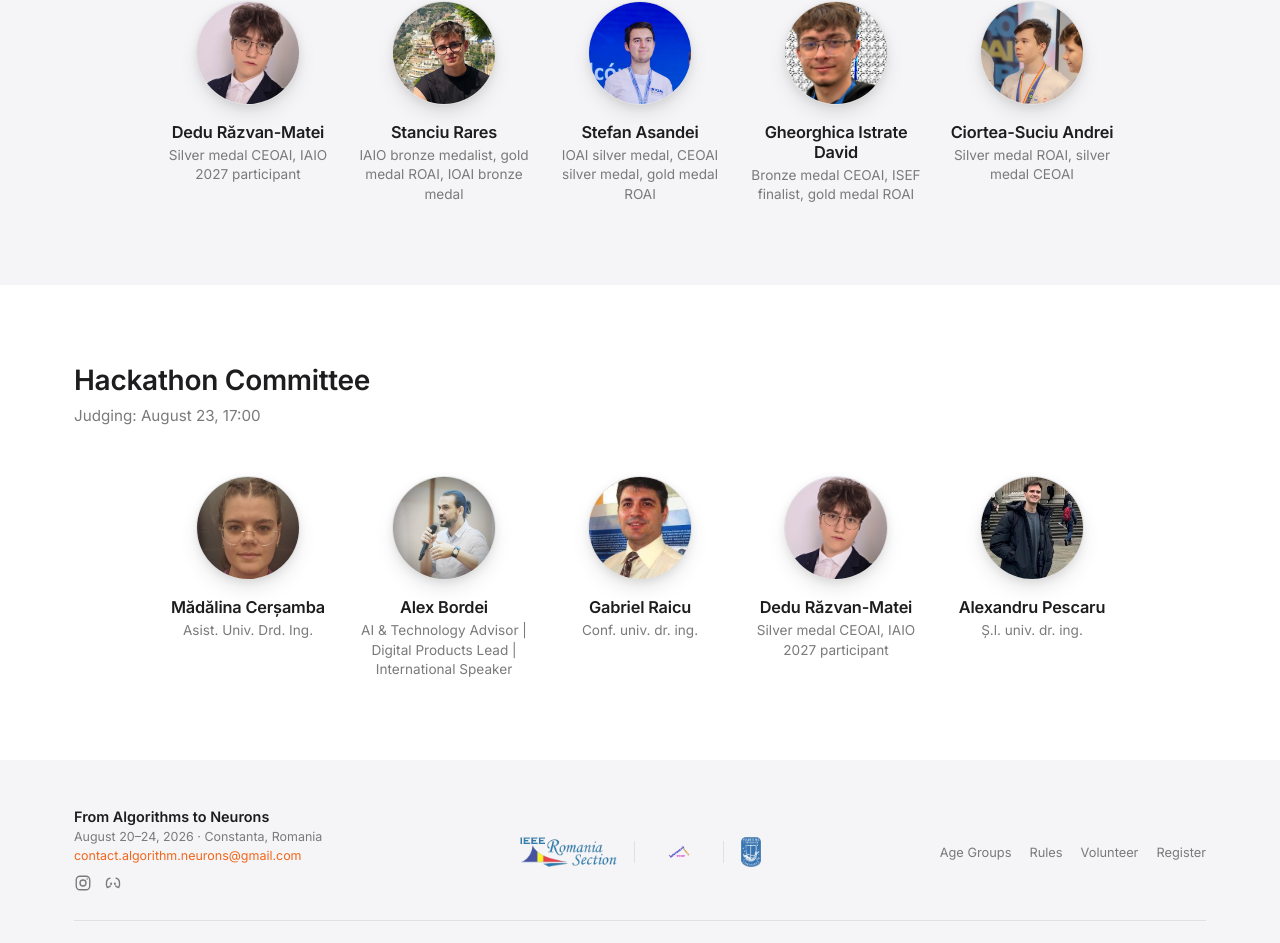
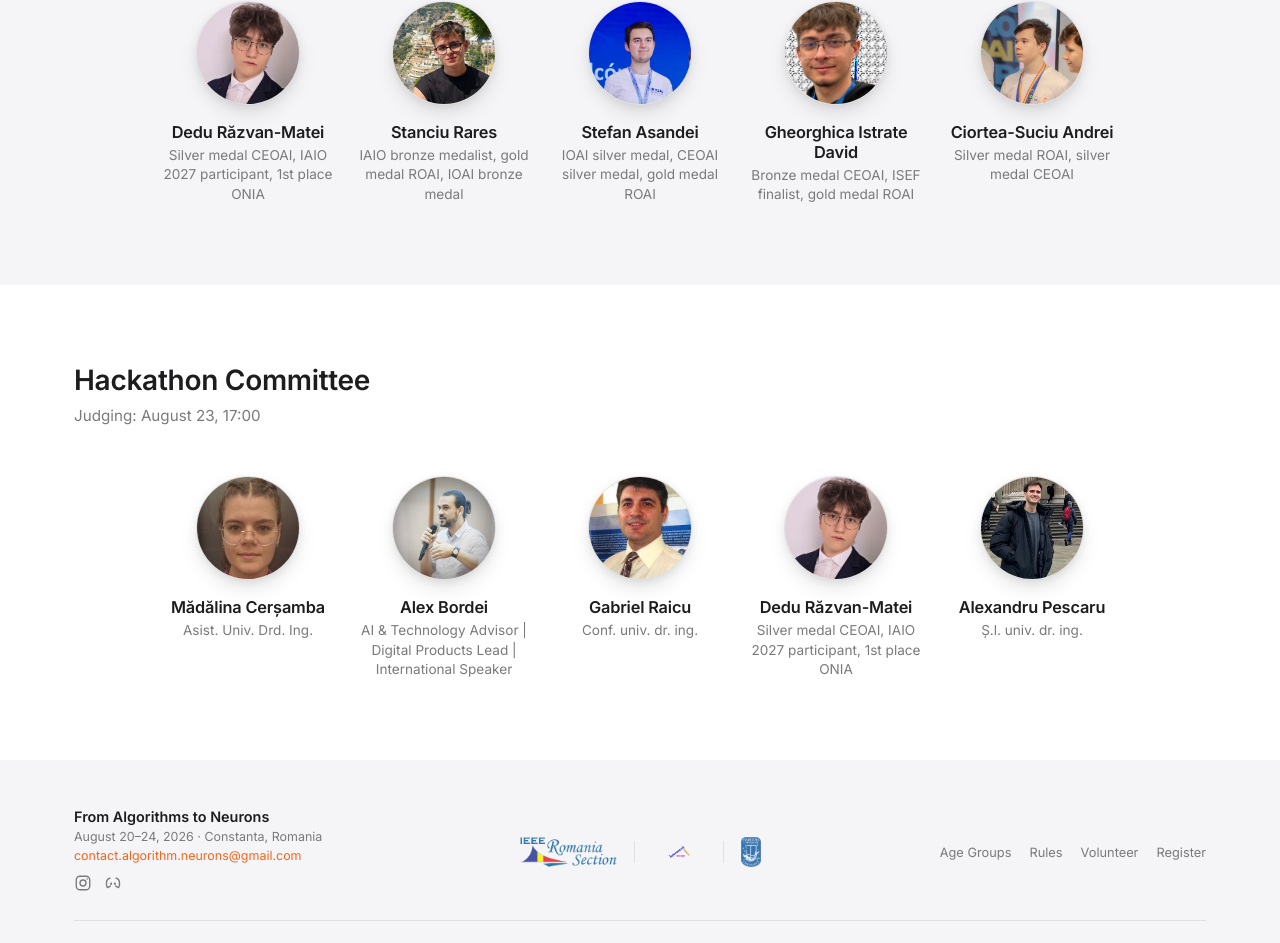
Before and after one commit to Al-del/from-alg-to-neu, an Angular app: page /committee in a window 1280 px wide. Shown: the part 1986-2929 px from the top of the page. Built offline with nearby package versions, Linux system fonts and the light colour scheme.

Commit message:
update razv

```diff
--- a/src/app/committee.ts
+++ b/src/app/committee.ts
@@ -107,7 +107,7 @@ export class Committee {
       members: [
         {
           name: 'Dedu Răzvan-Matei',
-          role: 'Silver medal CEOAI, IAIO 2027 participant',
+          role: 'Silver medal CEOAI, IAIO 2027 participant, 1st place ONIA',
           photo: 'committee/dedu-razvan-matei.jpg',
         },
         {
@@ -153,7 +153,7 @@ export class Committee {
         },
                {
           name: 'Dedu Răzvan-Matei',
-          role: 'Silver medal CEOAI, IAIO 2027 participant',
+          role: 'Silver medal CEOAI, IAIO 2027 participant, 1st place ONIA',
           photo: 'committee/dedu-razvan-matei.jpg',
         },
         {
```
